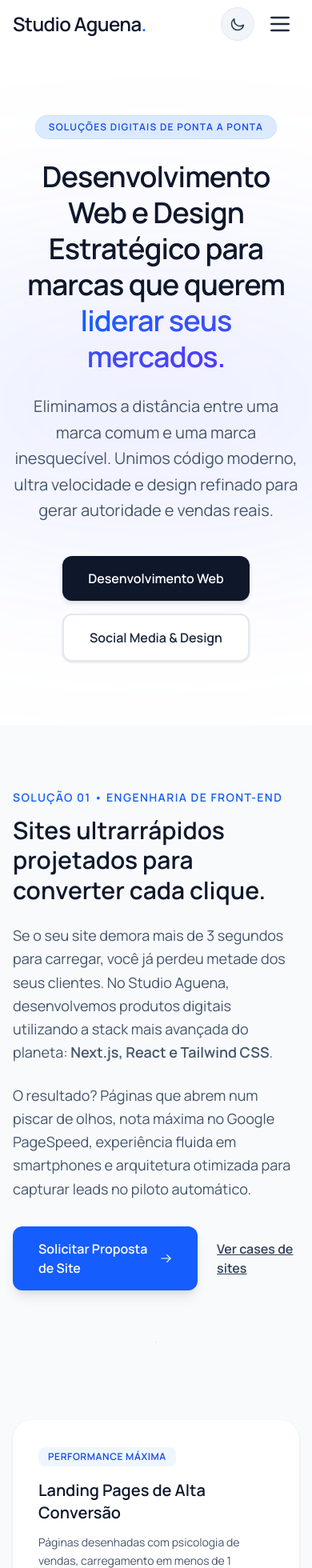
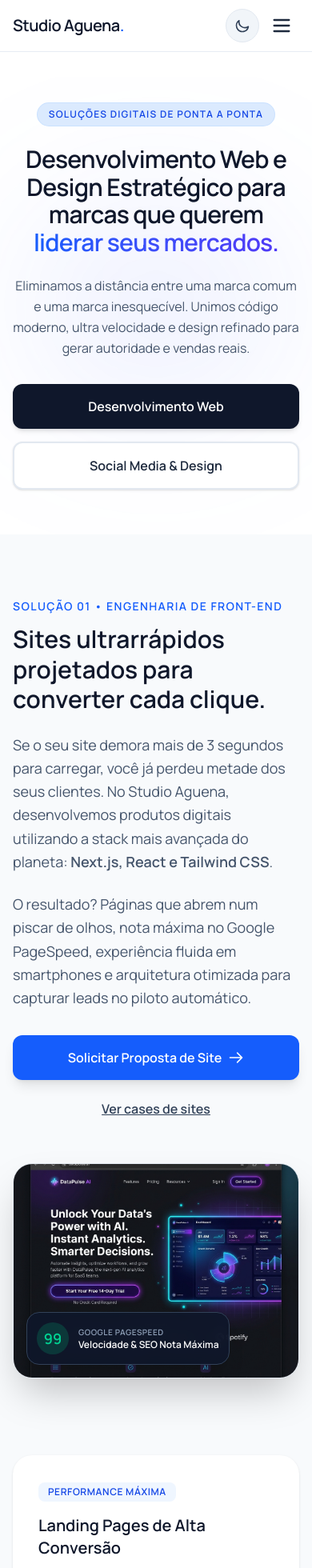
Before and after one commit to felipeaguena/studioaguena, a Next.js app: page /solucoes in a window 390 px wide. Shown: the top 1960 px of the page at 80% size. Built offline with nearby package versions, Linux system fonts and the light colour scheme.

Commit message:
fixed o nav e o tamanho das paginas no mobile

```diff
--- a/src/app/globals.css
+++ b/src/app/globals.css
@@ -12,7 +12,10 @@
   --foreground: #f8fafc;
 }
 
+html,
 body {
+  max-width: 100%;
+  overflow-x: hidden;
   background-color: var(--background);
   color: var(--foreground);
   font-family: var(--font-manrope), -apple-system, BlinkMacSystemFont, "Segoe UI", Roboto, sans-serif;
--- a/src/app/layout.tsx
+++ b/src/app/layout.tsx
@@ -50,7 +50,7 @@ export default async function RootLayout({
       <body className={`${manrope.className} ${manrope.variable} font-sans bg-slate-50 dark:bg-slate-950 text-slate-900 dark:text-slate-100 antialiased min-h-screen flex flex-col transition-colors duration-300`}>
         <ThemeProvider>
           <Header navData={navData} />
-          <main className="flex-grow">{children}</main>
+          <main className="flex-grow w-full overflow-x-hidden">{children}</main>
           <Footer navData={navData} />
         </ThemeProvider>
       </body>
--- a/src/app/projetos/page.tsx
+++ b/src/app/projetos/page.tsx
@@ -33,10 +33,10 @@ export default function ProjetosPage() {
         }
         subtitle="Explore nossos cases de desenvolvimento web de alta performance e design estratégico. Cada entrega une estética refinada, velocidade extrema e foco em conversão."
       >
-        <div className="flex flex-wrap justify-center items-center gap-4">
+        <div className="flex flex-col sm:flex-row justify-center items-center gap-3 sm:gap-4 w-full sm:w-auto">
           <a
             href="#web"
-            className="inline-flex items-center bg-slate-900 hover:bg-slate-800 dark:bg-blue-600 dark:hover:bg-blue-500 text-white font-semibold px-7 py-3.5 rounded-xl transition-all shadow-md hover:shadow-lg hover:-translate-y-0.5 transform duration-200"
+            className="w-full sm:w-auto inline-flex items-center justify-center bg-slate-900 hover:bg-slate-800 dark:bg-blue-600 dark:hover:bg-blue-500 text-white font-semibold px-7 py-3.5 rounded-xl transition-all shadow-md hover:shadow-lg hover:-translate-y-0.5 transform duration-200"
           >
             <svg className="w-5 h-5 mr-2 text-blue-400 dark:text-white" fill="none" stroke="currentColor" viewBox="0 0 24 24">
               <path strokeLinecap="round" strokeLinejoin="round" strokeWidth={2} d="M9.75 17L9 20l-1 1h8l-1-1-.75-3M3 13h18M5 17h14a2 2 0 002-2V5a2 2 0 00-2-2H5a2 2 0 00-2 2v10a2 2 0 002 2z" />
@@ -45,7 +45,7 @@ export default function ProjetosPage() {
           </a>
           <a
             href="#social"
-            className="inline-flex items-center bg-white dark:bg-slate-900 border-2 border-slate-200  hover:border-slate-300 dark:hover:border-slate-700 text-slate-800 dark:text-slate-200 font-semibold px-7 py-3.5 rounded-xl transition-all shadow-sm hover:-translate-y-0.5 transform duration-200"
+            className="w-full sm:w-auto inline-flex items-center justify-center bg-white dark:bg-slate-900 border-2 border-slate-200 hover:border-slate-300 dark:hover:border-slate-700 text-slate-800 dark:text-slate-200 font-semibold px-7 py-3.5 rounded-xl transition-all shadow-sm hover:-translate-y-0.5 transform duration-200"
           >
             <svg className="w-5 h-5 mr-2 text-indigo-500 dark:text-indigo-400" fill="none" stroke="currentColor" viewBox="0 0 24 24">
               <path strokeLinecap="round" strokeLinejoin="round" strokeWidth={2} d="M13 10V3L4 14h7v7l9-11h-7z" />
--- a/src/app/solucoes/page.tsx
+++ b/src/app/solucoes/page.tsx
@@ -112,16 +112,16 @@ export default function SolucoesPage() {
         }
         subtitle="Eliminamos a distância entre uma marca comum e uma marca inesquecível. Unimos código moderno, ultra velocidade e design refinado para gerar autoridade e vendas reais."
       >
-        <div className="flex flex-wrap justify-center gap-4">
+        <div className="flex flex-col sm:flex-row justify-center items-center gap-4 w-full sm:w-auto">
           <a
             href="#desenvolvimento-web"
-            className="bg-slate-900 hover:bg-slate-800 dark:bg-blue-600 dark:hover:bg-blue-500 text-white font-semibold px-8 py-4 rounded-xl transition-all shadow-md hover:shadow-lg hover:-translate-y-0.5 transform duration-200"
+            className="w-full sm:w-auto text-center bg-slate-900 hover:bg-slate-800 dark:bg-blue-600 dark:hover:bg-blue-500 text-white font-semibold px-8 py-4 rounded-xl transition-all shadow-md hover:shadow-lg hover:-translate-y-0.5 transform duration-200"
           >
             Desenvolvimento Web
           </a>
           <a
             href="#design-social-media"
-            className="bg-white dark:bg-slate-900 border-2 border-slate-200  hover:border-slate-400 dark:hover:border-slate-700 text-slate-800 dark:text-slate-200 font-semibold px-8 py-4 rounded-xl transition-all shadow-sm hover:-translate-y-0.5 transform duration-200"
+            className="w-full sm:w-auto text-center bg-white dark:bg-slate-900 border-2 border-slate-200 hover:border-slate-400 dark:hover:border-slate-700 text-slate-800 dark:text-slate-200 font-semibold px-8 py-4 rounded-xl transition-all shadow-sm hover:-translate-y-0.5 transform duration-200"
           >
             Social Media & Design
           </a>
@@ -129,10 +129,10 @@ export default function SolucoesPage() {
       </PageHero>
 
       {/* 2. SOLUÇÃO 1: DESENVOLVIMENTO WEB */}
-      <section id="desenvolvimento-web" className="py-20 px-4 bg-slate-50 dark:bg-slate-900/30  border-slate-200  scroll-mt-20 transition-colors duration-300">
+      <section id="desenvolvimento-web" className="py-20 px-4 bg-slate-50 dark:bg-slate-900/30 border-slate-200 scroll-mt-20 transition-colors duration-300">
         <div className="container mx-auto max-w-6xl">
 
-          <div className="flex flex-col lg:flex-row items-center gap-16 mb-16">
+          <div className="flex flex-col lg:flex-row items-center gap-12 lg:gap-16 mb-16">
             <div className="lg:w-1/2">
               <FadeIn direction="right" delay={0.1}>
                 <span className="text-blue-600 dark:text-blue-400 font-semibold uppercase tracking-widest text-sm mb-3 block">
@@ -149,21 +149,21 @@ export default function SolucoesPage() {
                   O resultado? Páginas que abrem num piscar de olhos, nota máxima no Google PageSpeed, experiência fluida em smartphones e arquitetura otimizada para capturar leads no piloto automático.
                 </p>
 
-                <div className="flex items-center gap-6">
-                  <Link href="/contato" className="bg-blue-600 hover:bg-blue-700 text-white font-semibold px-8 py-4 rounded-xl transition-colors shadow-lg hover:shadow-xl inline-flex items-center">
+                <div className="flex flex-col sm:flex-row items-stretch sm:items-center gap-4">
+                  <Link href="/contato" className="bg-blue-600 hover:bg-blue-700 text-white font-semibold px-8 py-4 rounded-xl transition-colors shadow-lg hover:shadow-xl inline-flex items-center justify-center">
                     Solicitar Proposta de Site
                     <svg className="w-5 h-5 ml-2" fill="none" stroke="currentColor" viewBox="0 0 24 24"><path strokeLinecap="round" strokeLinejoin="round" strokeWidth={2} d="M14 5l7 7m0 0l-7 7m7-7H3" /></svg>
                   </Link>
-                  <Link href="/projetos" className="text-slate-700 dark:text-slate-300 hover:text-blue-600 dark:hover:text-blue-400 font-semibold underline transition-colors">
+                  <Link href="/projetos" className="text-center text-slate-700 dark:text-slate-300 hover:text-blue-600 dark:hover:text-blue-400 font-semibold underline transition-colors py-2">
                     Ver cases de sites
                   </Link>
                 </div>
               </FadeIn>
             </div>
 
-            <div className="lg:w-1/2">
+            <div className="lg:w-1/2 w-full">
               <FadeIn direction="left" delay={0.2}>
-                <div className="relative rounded-3xl overflow-hidden shadow-2xl bg-white dark:bg-slate-900 border border-slate-200 dark:border-neutral-900 ">
+                <div className="relative rounded-3xl overflow-hidden shadow-2xl bg-white dark:bg-slate-900 border border-slate-200 dark:border-neutral-900">
                   <div className="relative w-full aspect-[4/3]">
                     <Image
                       src="/projetos/web-2/mockup-saas.jpg"
@@ -173,13 +173,13 @@ export default function SolucoesPage() {
                     />
                   </div>
                   {/* Badge Flutuante de Performance */}
-                  <div className="absolute bottom-6 left-6 bg-slate-900/90 dark:bg-slate-950/90 backdrop-blur-md text-white p-4 rounded-2xl shadow-xl flex items-center gap-4 border border-slate-700">
-                    <div className="w-12 h-12 rounded-full bg-emerald-500/20 text-emerald-400 flex items-center justify-center font-semibold text-xl">
+                  <div className="absolute bottom-4 left-4 sm:bottom-6 sm:left-6 max-w-[calc(100%-2rem)] bg-slate-900/90 dark:bg-slate-950/90 backdrop-blur-md text-white p-3 sm:p-4 rounded-2xl shadow-xl flex items-center gap-3 sm:gap-4 border border-slate-700">
+                    <div className="w-10 h-10 sm:w-12 sm:h-12 shrink-0 rounded-full bg-emerald-500/20 text-emerald-400 flex items-center justify-center font-semibold text-lg sm:text-xl">
                       99
                     </div>
-                    <div>
-                      <p className="text-xs uppercase tracking-wider text-slate-400 font-semibold">Google PageSpeed</p>
-                      <p className="text-sm font-semibold">Velocidade & SEO Nota Máxima</p>
+                    <div className="min-w-0">
+                      <p className="text-[10px] sm:text-xs uppercase tracking-wider text-slate-400 font-semibold truncate">Google PageSpeed</p>
+                      <p className="text-xs sm:text-sm font-semibold truncate">Velocidade & SEO Nota Máxima</p>
                     </div>
                   </div>
                 </div>
@@ -191,7 +191,7 @@ export default function SolucoesPage() {
           <div className="grid md:grid-cols-2 lg:grid-cols-3 gap-8 pt-8">
             {webFeatures.map((item, index) => (
               <FadeIn key={index} direction="up" delay={0.1 * index}>
-                <div className="bg-white dark:bg-slate-900 p-8 rounded-3xl shadow-sm  hover:shadow-md hover:border-blue-200 dark:hover:border-blue-500/40 transition-all h-full flex flex-col justify-between">
+                <div className="bg-white dark:bg-slate-900 p-8 rounded-3xl shadow-sm hover:shadow-md hover:border-blue-200 dark:hover:border-blue-500/40 transition-all h-full flex flex-col justify-between">
                   <div>
                     <span className="inline-block bg-blue-50 dark:bg-blue-950/60 text-blue-700 dark:text-blue-400 font-semibold text-xs uppercase tracking-wider px-3 py-1 rounded-lg mb-4">
                       {item.badge}
@@ -208,10 +208,10 @@ export default function SolucoesPage() {
       </section>
 
       {/* 3. SOLUÇÃO 2: DESIGN E SOCIAL MEDIA */}
-      <section id="design-social-media" className="py-20 px-4 bg-white dark:bg-slate-950  border-slate-200  scroll-mt-20 transition-colors duration-300">
+      <section id="design-social-media" className="py-20 px-4 bg-white dark:bg-slate-950 border-slate-200 scroll-mt-20 transition-colors duration-300">
         <div className="container mx-auto max-w-6xl">
 
-          <div className="flex flex-col lg:flex-row-reverse items-center gap-16 mb-16">
+          <div className="flex flex-col lg:flex-row-reverse items-center gap-12 lg:gap-16 mb-16">
             <div className="lg:w-1/2">
               <FadeIn direction="left" delay={0.1}>
                 <span className="text-indigo-600 dark:text-indigo-400 font-semibold uppercase tracking-widest text-sm mb-3 block">
@@ -227,21 +227,21 @@ export default function SolucoesPage() {
                   Desenvolvemos identidades visuais impactantes e criativos estratégicos que param o scroll do usuário no Instagram e LinkedIn, convertendo curiosos em compradores fiéis.
                 </p>
 
-                <div className="flex items-center gap-6">
-                  <Link href="/contato" className="bg-indigo-600 hover:bg-indigo-700 text-white font-semibold px-8 py-4 rounded-xl transition-colors shadow-lg hover:shadow-xl inline-flex items-center">
+                <div className="flex flex-col sm:flex-row items-stretch sm:items-center gap-4">
+                  <Link href="/contato" className="bg-indigo-600 hover:bg-indigo-700 text-white font-semibold px-8 py-4 rounded-xl transition-colors shadow-lg hover:shadow-xl inline-flex items-center justify-center">
                     Solicitar Proposta de Design
                     <svg className="w-5 h-5 ml-2" fill="none" stroke="currentColor" viewBox="0 0 24 24"><path strokeLinecap="round" strokeLinejoin="round" strokeWidth={2} d="M14 5l7 7m0 0l-7 7m7-7H3" /></svg>
                   </Link>
-                  <Link href="/projetos" className="text-slate-700 dark:text-slate-300 hover:text-indigo-600 dark:hover:text-indigo-400 font-semibold underline transition-colors">
+                  <Link href="/projetos" className="text-center text-slate-700 dark:text-slate-300 hover:text-indigo-600 dark:hover:text-indigo-400 font-semibold underline transition-colors py-2">
                     Ver cases de design
                   </Link>
                 </div>
               </FadeIn>
             </div>
 
-            <div className="lg:w-1/2">
+            <div className="lg:w-1/2 w-full">
               <FadeIn direction="right" delay={0.2}>
-                <div className="relative rounded-3xl overflow-hidden shadow-2xl bg-slate-50 dark:bg-slate-900 border border-slate-200 dark:border-neutral-900 ">
+                <div className="relative rounded-3xl overflow-hidden shadow-2xl bg-slate-50 dark:bg-slate-900 border border-slate-200 dark:border-neutral-900">
                   <div className="relative w-full aspect-[4/3]">
                     <Image
                       src="/projetos/soc-2/social-ads.jpg"
@@ -251,13 +251,13 @@ export default function SolucoesPage() {
                     />
                   </div>
                   {/* Badge Flutuante de Engajamento */}
-                  <div className="absolute bottom-6 left-6 bg-slate-900/90 dark:bg-slate-950/90 backdrop-blur-md text-white p-4 rounded-2xl shadow-xl flex items-center gap-4 border border-slate-700">
-                    <div className="w-12 h-12 rounded-full bg-indigo-500/20 text-indigo-400 flex items-center justify-center font-semibold text-xl">
+                  <div className="absolute bottom-4 left-4 sm:bottom-6 sm:left-6 max-w-[calc(100%-2rem)] bg-slate-900/90 dark:bg-slate-950/90 backdrop-blur-md text-white p-3 sm:p-4 rounded-2xl shadow-xl flex items-center gap-3 sm:gap-4 border border-slate-700">
+                    <div className="w-10 h-10 sm:w-12 sm:h-12 shrink-0 rounded-full bg-indigo-500/20 text-indigo-400 flex items-center justify-center font-semibold text-lg sm:text-xl">
                       ✦
                     </div>
-                    <div>
-                      <p className="text-xs uppercase tracking-wider text-slate-400 font-semibold">Retenção de Audiência</p>
-                      <p className="text-sm font-semibold">Identidade Única & Conversão</p>
+                    <div className="min-w-0">
+                      <p className="text-[10px] sm:text-xs uppercase tracking-wider text-slate-400 font-semibold truncate">Retenção de Audiência</p>
+                      <p className="text-xs sm:text-sm font-semibold truncate">Identidade Única & Conversão</p>
                     </div>
                   </div>
                 </div>
--- a/src/components/FadeIn.tsx
+++ b/src/components/FadeIn.tsx
@@ -19,10 +19,10 @@ export default function FadeIn({
   ...props
 }: FadeInProps) {
   const directions = {
-    up: { y: 40, x: 0 },
-    down: { y: -40, x: 0 },
-    left: { x: 40, y: 0 },
-    right: { x: -40, y: 0 },
+    up: { y: 28, x: 0 },
+    down: { y: -28, x: 0 },
+    left: { x: 20, y: 0 },
+    right: { x: -20, y: 0 },
     none: { x: 0, y: 0 },
   };
 
--- a/src/components/Header.tsx
+++ b/src/components/Header.tsx
@@ -10,9 +10,9 @@ export default function Header({ navData }: { navData: any }) {
 
   return (
     <>
-      <header className="fixed w-full top-0 z-50 bg-white/80 dark:bg-slate-900/80 backdrop-blur-xs transition-colors duration-300">
-        <div className="container mx-auto px-4 h-15 flex items-center justify-between max-w-6xl">
-          <Link href="/" className="text-2xl font-semibold text-slate-900 dark:text-white tracking-tight">
+      <header className="fixed top-0 inset-x-0 z-50 w-full bg-white/90 dark:bg-slate-950/90 backdrop-blur-md border-b border-slate-200/80 dark:border-slate-800/80 transition-colors duration-300">
+        <div className="container mx-auto px-4 h-16 flex items-center justify-between max-w-6xl">
+          <Link href="/" className="text-xl sm:text-2xl font-semibold text-slate-900 dark:text-white tracking-tight">
             Studio Aguena<span className="text-blue-600">.</span>
           </Link>
 
@@ -31,14 +31,14 @@ export default function Header({ navData }: { navData: any }) {
           </div>
 
           {/* Botões Mobile (Tema + Menu Hamburger) */}
-          <div className="md:hidden flex items-center gap-2">
+          <div className="md:hidden flex items-center gap-1.5">
             <ThemeToggle />
             <button
-              className="p-2 text-slate-800 dark:text-slate-200 hover:text-blue-600 dark:hover:text-blue-400 transition-colors"
+              className="p-2 text-slate-800 dark:text-slate-200 hover:text-blue-600 dark:hover:text-blue-400 transition-colors rounded-lg focus:outline-none focus:ring-2 focus:ring-blue-500/50"
               onClick={() => setIsMenuOpen(true)}
               aria-label="Abrir menu"
             >
-              <svg className="w-8 h-8" fill="none" stroke="currentColor" viewBox="0 0 24 24">
+              <svg className="w-7 h-7" fill="none" stroke="currentColor" viewBox="0 0 24 24">
                 <path strokeLinecap="round" strokeLinejoin="round" strokeWidth={2} d="M4 6h16M4 12h16M4 18h16" />
               </svg>
             </button>
--- a/src/components/PageHero.tsx
+++ b/src/components/PageHero.tsx
@@ -20,31 +20,31 @@ export default function PageHero({
 }: PageHeroProps) {
   return (
     <section
-      className={`relative overflow-hidden pt-12 pb-20 px-4 text-center ${
-        hasBorder ? "border-b  border-blue-200/80" : ""
+      className={`relative overflow-hidden pt-8 sm:pt-12 pb-14 sm:pb-20 px-4 text-center ${
+        hasBorder ? "border-b border-blue-200/80" : ""
       } transition-colors duration-300 ${className}`}
     >
       {/* Efeito de iluminação ambiental no fundo */}
-      <div className="absolute top-1/2 left-1/2 -translate-x-1/2 -translate-y-1/2 w-[700px] h-[350px] bg-gradient-to-r from-blue-500/10 via-indigo-500/10 to-blue-500/10 dark:from-blue-600/15 dark:via-indigo-600/15 dark:to-blue-600/15 blur-[120px] rounded-full pointer-events-none" />
+      <div className="absolute top-1/2 left-1/2 -translate-x-1/2 -translate-y-1/2 w-[320px] sm:w-[500px] md:w-[700px] h-[250px] sm:h-[350px] bg-gradient-to-r from-blue-500/10 via-indigo-500/10 to-blue-500/10 dark:from-blue-600/15 dark:via-indigo-600/15 dark:to-blue-600/15 blur-[100px] sm:blur-[120px] rounded-full pointer-events-none" />
 
       <div className="container mx-auto max-w-5xl relative z-10">
         {badge && (
           <FadeIn direction="up" delay={0.1}>
-            <span className="inline-block bg-blue-100 dark:bg-blue-950/80 text-blue-700 dark:text-blue-300 font-semibold px-4 py-1.5 rounded-full text-xs uppercase tracking-widest mb-6 border border-blue-200/60 dark:border-blue-800/50">
+            <span className="inline-block bg-blue-100 dark:bg-blue-950/80 text-blue-700 dark:text-blue-300 font-semibold px-3.5 py-1.5 rounded-full text-xs uppercase tracking-widest mb-6 border border-blue-200/60 dark:border-blue-800/50">
               {badge}
             </span>
           </FadeIn>
         )}
 
         <FadeIn direction="up" delay={0.2}>
-          <h1 className="text-4xl md:text-6xl lg:text-7xl font-semibold text-slate-900 dark:text-white tracking-tight leading-tight mb-6">
+          <h1 className="text-3xl sm:text-5xl md:text-6xl lg:text-7xl font-semibold text-slate-900 dark:text-white tracking-tight leading-[1.15] mb-6 break-words">
             {title}
           </h1>
         </FadeIn>
 
         {subtitle && (
           <FadeIn direction="up" delay={0.3}>
-            <p className="text-xl md:text-2xl text-slate-600 dark:text-slate-300 max-w-3xl mx-auto leading-relaxed mb-10 font-normal">
+            <p className="text-base sm:text-xl md:text-2xl text-slate-600 dark:text-slate-300 max-w-3xl mx-auto leading-relaxed mb-8 sm:mb-10 font-normal">
               {subtitle}
             </p>
           </FadeIn>
```
Also changed, not shown: src/app/contato/page.tsx (+5 -5 lines), src/app/page.tsx (+8 -9 lines), src/app/projetos/[id]/page.tsx (+5 -5 lines), src/app/sobre/page.tsx (+4 -4 lines).
